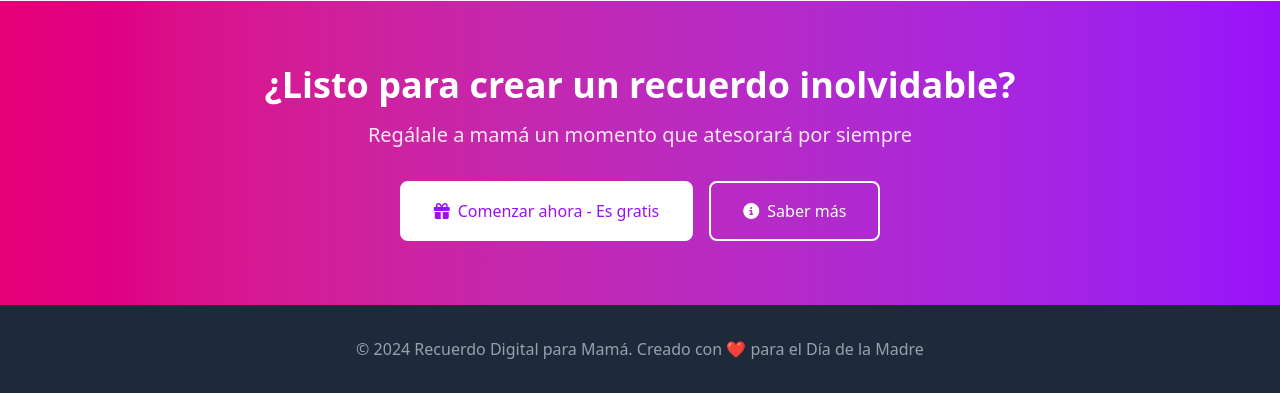
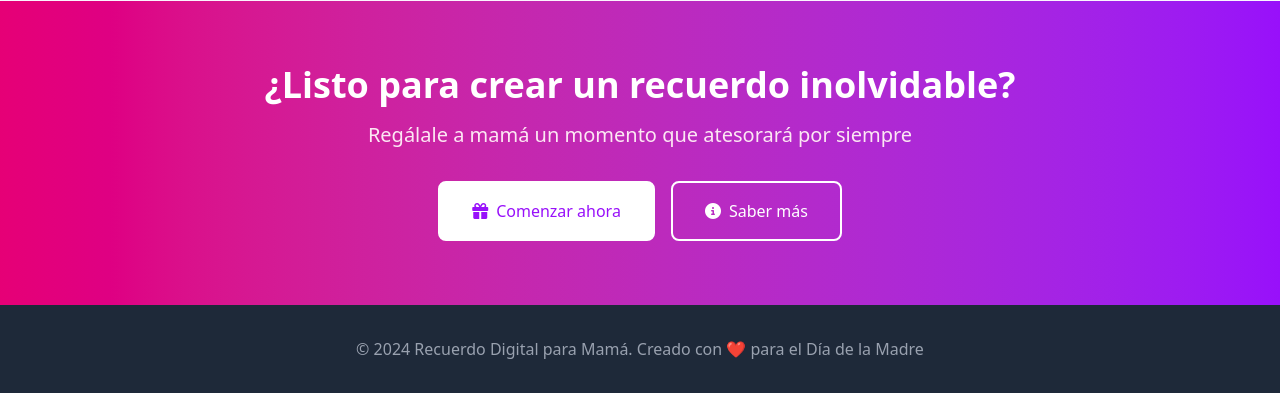
Before and after one commit to RnAraujo/mother-message, a Django app: page / in a window 1280 px wide. Shown: the part 2029-2422 px from the top of the page. Run offline with Django 5.2, Linux system fonts and the light colour scheme; style sheets or scripts are compiled from the project's sources.

Commit message:
requirements and production
Co-authored-by: Copilot <copilot@github.com>

```diff
--- a/emotion/templates/landing_page.html
+++ b/emotion/templates/landing_page.html
@@ -253,7 +253,7 @@
         <div class="flex flex-col sm:flex-row gap-4 justify-center">
             <a href="{% url 'login' %}" class="inline-flex items-center justify-center px-8 py-4 border-2 border-white text-base font-medium rounded-lg text-purple-600 bg-white hover:bg-purple-50 transform hover:scale-105 transition duration-200">
                 <i class="fas fa-gift mr-2"></i>
-                Comenzar ahora - Es gratis
+                Comenzar ahora
             </a>
             <a href="#como-funciona" class="inline-flex items-center justify-center px-8 py-4 border-2 border-white text-base font-medium rounded-lg text-white hover:bg-white/10 transform hover:scale-105 transition duration-200">
                 <i class="fas fa-info-circle mr-2"></i>
--- a/emotion/utils.py
+++ b/emotion/utils.py
@@ -3,7 +3,8 @@ from io import BytesIO
 from django.core.files.base import ContentFile
 from django.conf import settings
 from .forms import CustomUserCreationForm
-
+from django.shortcuts import render, redirect
+from django.contrib.auth import login
 
 def generate_qr_code(student):
     """Genera QR para un estudiante"""
@@ -11,7 +12,7 @@ def generate_qr_code(student):
     base_url = settings.BASE_DIR  # En producción usar dominio real
     from django.urls import reverse
     relative_url = reverse('student_card', kwargs={'student_id': student.id})
-    full_url = f"http://localhost:8000{relative_url}"  # Cambiar en producción
+    full_url = f"https://parati.peruano365.org.pe{relative_url}"  # Cambiar en producción
 
     # Crear QR
     qr = qrcode.QRCode(
```
Also changed, not shown: requirements.txt (added, +7 -0 lines).
